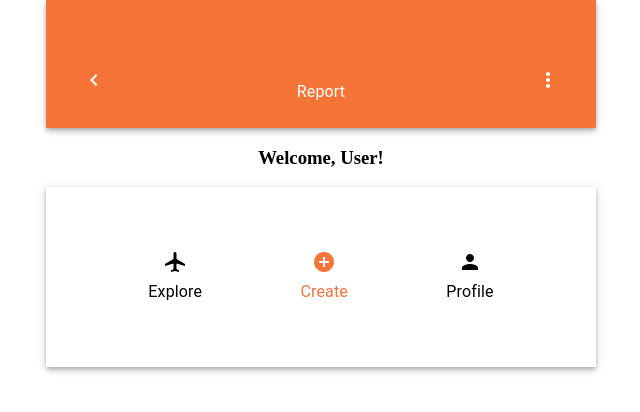
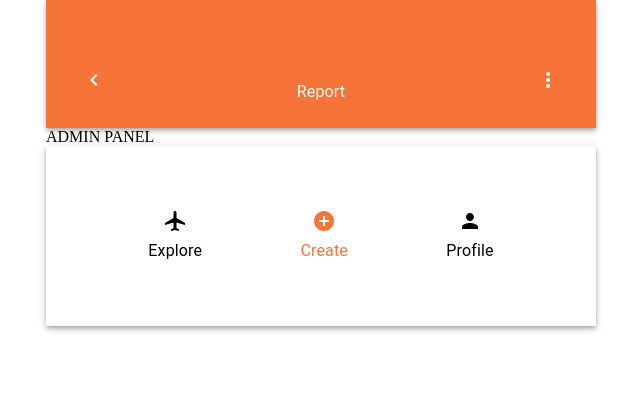
Before and after one commit to DavidAndreww/airport-challenge, a React (Create React App) app: page /admin in a window 1280 px wide. Shown: the top 412 px of the page, without its empty margins (319-959 px from the left). Built offline with nearby package versions, Linux system fonts and the light colour scheme.

Commit message:
set up router to switch between user view and admin panel

```diff
--- a/src/App.js
+++ b/src/App.js
@@ -1,16 +1,18 @@
 import React from 'react'
 import { Provider } from 'react-redux'
 import store from './redux/store'
+import { BrowserRouter } from 'react-router-dom'
 import NavigationModel from './components/navigation/NavigationModel'
-import DisplayField from './components/DisplayField'
 import FooterModel from './components/footer/FooterModel'
-
+import Router from './Router'
 function App () {
   return (
     <div className='form' style={{ maxWidth: '550px', margin: '0 auto' }}>
       <Provider store={store}>
         <NavigationModel />
-        <DisplayField />
+        <BrowserRouter>
+          <Router />
+        </BrowserRouter>
         <FooterModel />
       </Provider>
     </div>
--- a/src/Router.js
+++ b/src/Router.js
@@ -1,2 +1,13 @@
 import React from 'react'
-import { Switch, Route } from
+import { Switch, Route } from 'react-router'
+import AdminView from '../src/components/adminPanel/adminView'
+import DisplayField from '../src/components/DisplayField'
+
+export default function Router () {
+  return (
+    <Switch>
+      <Route exact path='/' component={DisplayField} />
+      <Route path='/admin' component={AdminView} />
+    </Switch>
+  )
+}
--- /dev/null
+++ b/src/components/adminPanel/adminView.js
@@ -0,0 +1,9 @@
+import React from 'react'
+
+export default function AdminView () {
+  return (
+    <div>
+      ADMIN PANEL
+    </div>
+  )
+}
```
